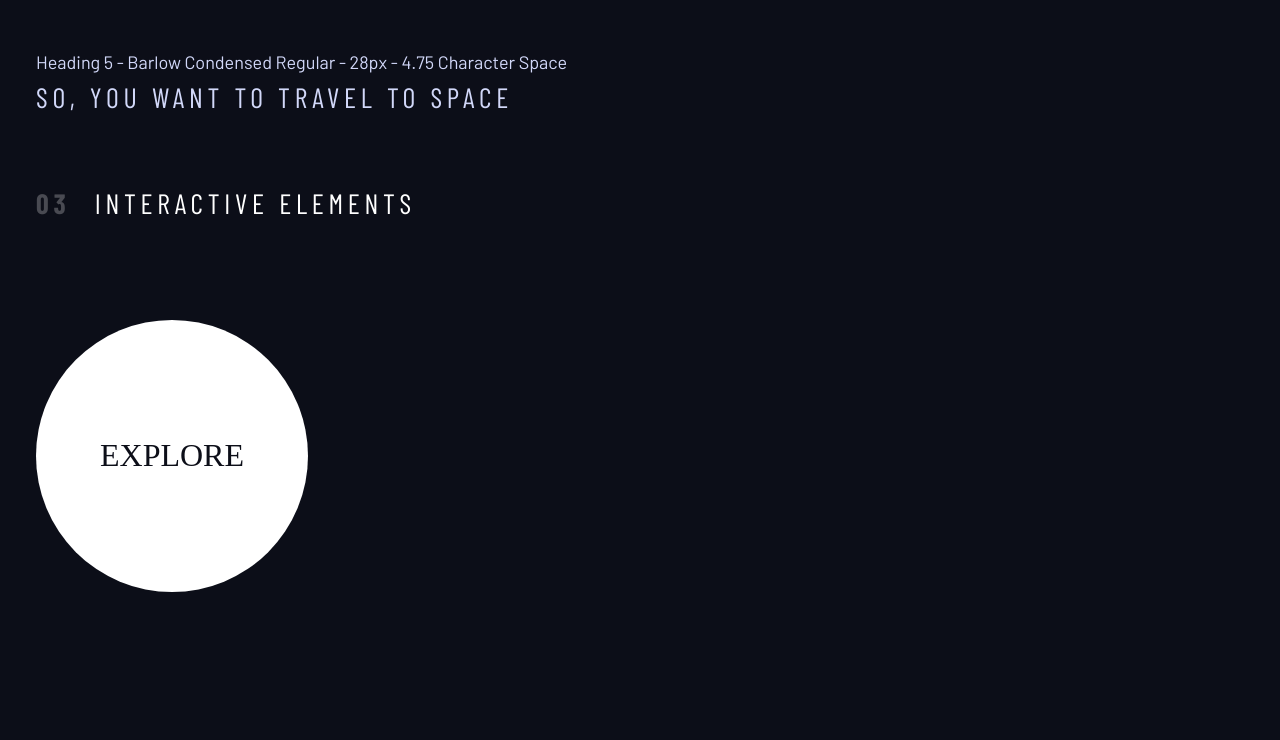
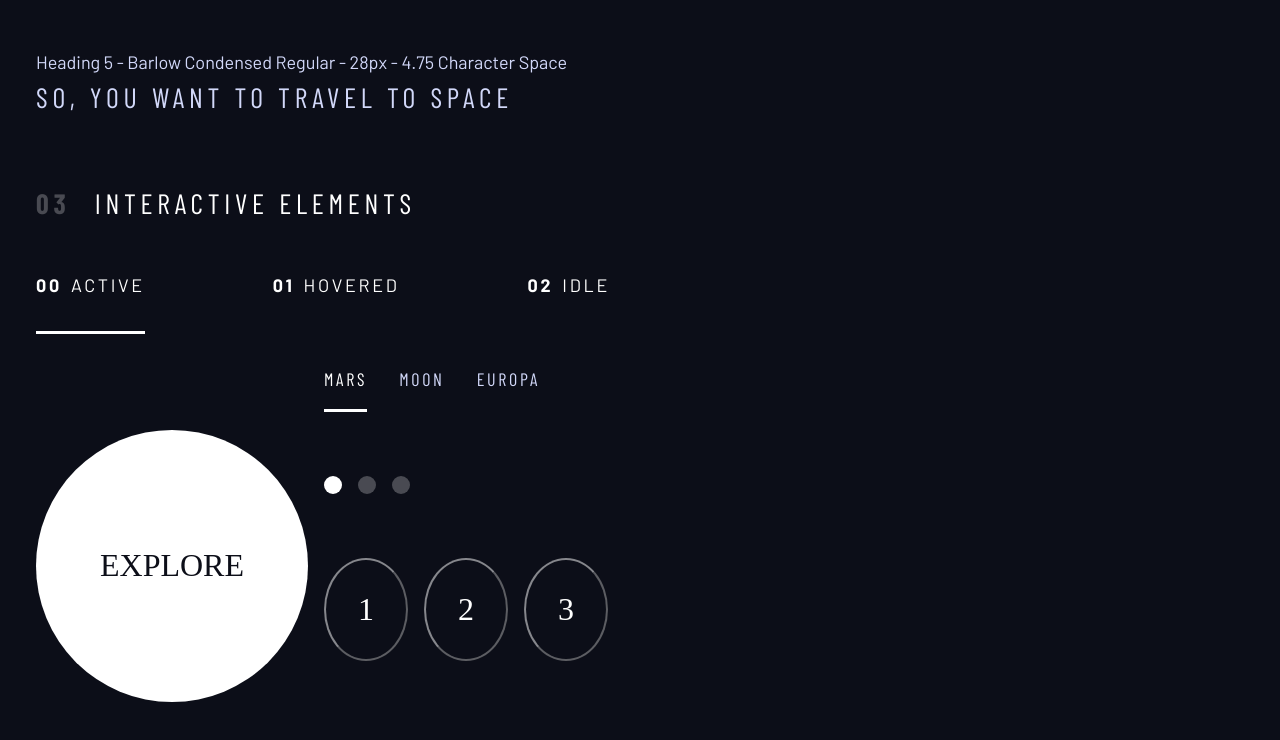
Before and after one commit to AlexxRA/css-design-system-example, a plain HTML site: page index.html in a window 1280 px wide. Shown: the part 1115-1855 px from the top of the page. Before the commit the page ends 1755 px from the top, so only its background shows below. Drawn offline with nearby package versions, Linux system fonts and the light colour scheme; a web font is replaced by a local one.

Commit message:
indicators

```diff
--- a/index.css
+++ b/index.css
@@ -227,3 +227,68 @@ select {
   opacity: 1;
   transform: scale(1.5);
 }
+
+
+.primary-navigation {
+  list-style: none;
+  --underline-gap: 2rem;
+  padding: 0;
+  margin: 0;
+  --gap: 8rem;
+
+}
+
+.primary-navigation a {
+  text-decoration: none;
+}
+
+.primary-navigation a > span {
+  font-weight: 700;
+  margin-right: .5em;
+}
+
+
+.underline-indicators > * {
+  cursor: pointer;
+  padding: var(--underline-gap, 1rem) 0;
+  border: 0;
+  border-bottom: .2rem solid hsl( var(--clr-white) / 0);
+}
+
+.underline-indicators > *:focus {
+  border-color: hsl( var(--clr-white) / .5);
+}
+
+.underline-indicators > .active,
+.underline-indicators > [aria-selected="true"] {
+  color: hsl( var(--clr-white) / 1);
+  border-color: hsl( var(--clr-white) / 1);
+}
+
+.tab-list {
+  --gap: 2rem;
+}
+
+.dot-indicators > * {
+  cursor: pointer;
+  border: 0;
+  border-radius: 50%;
+  padding: .5em;
+  background-color: hsl( var(--clr-white) / .25);
+}
+
+.dot-indicators > *:hover,
+.dot-indicators > *:focus {
+  background-color: hsl( var(--clr-white) / .5);
+}
+
+.dot-indicators > [aria-selected="true"] {
+  background-color: hsl( var(--clr-white) / 1);
+}
+
+.number-indicators > *{
+  cursor: pointer;
+  border-radius: 100%;
+  padding: 1em;
+  border-color: hsl( var(--clr-white) / .5);
+}
--- a/index.html
+++ b/index.html
@@ -85,21 +85,44 @@
         <h2 class="numbered-title"><span>03 </span>Interactive elements</h2>
 
         <!-- navigation bar -->
-        <div></div>
+        <div>
+          <nav>
+            <ul class="primary-navigation underline-indicators flex">
+              <li class="active"><a class="uppercase text-white letter-spacing-2" href="#"> <span>00</span>Active</a></li>
+              <li><a class="uppercase text-white letter-spacing-2" href="#"> <span>01</span>Hovered</a></li>
+              <li><a class="uppercase text-white letter-spacing-2" href="#"> <span>02</span>Idle</a></li>
+            </ul>
+          </nav>
+        </div>
 
         <div class="flex">
-
           <div style="margin-top: 5rem;">
             <!-- explore button -->
             <a href="#" class="large-button text-dark bg-white uppercase ff-serif fs-600">Explore</a>
           </div>
 
-          <div style="margin-top:50vh;">
+          <div class="flow" style="margin-bottom:50vh; --flow-space:4rem;">
             <!-- Tabs -->
+            <div class="tab-list underline-indicators flex">
+              <button aria-selected="true" class="uppercase text-accent letter-spacing-2 bg-dark ff-sans-cond">Mars</button>
+              <button aria-selected="false" class="uppercase text-accent letter-spacing-2 bg-dark ff-sans-cond">Moon</button>
+              <button aria-selected="false" class="uppercase text-accent letter-spacing-2 bg-dark ff-sans-cond">Europa</button>
+            </div>
 
             <!-- Dots -->
+            <div class="dot-indicators flex">
+              <button aria-selected="true"><span class="sr-only">Slide title</span></button>
+              <button aria-selected="false"><span class="sr-only">Slide title</span></button>
+              <button aria-selected="false"><span class="sr-only">Slide title</span></button>
+            </div>
 
             <!-- Numbers -->
+            <div class="number-indicators flex">
+              <button class="text-white bg-dark uppercase ff-serif fs-600" aria-selected="true">1</button>
+              <button class="text-white bg-dark uppercase ff-serif fs-600" aria-selected="false">2</button>
+              <button class="text-white bg-dark uppercase ff-serif fs-600" aria-selected="false">3</button>
+            </div>
+
           </div>
 
 
```
